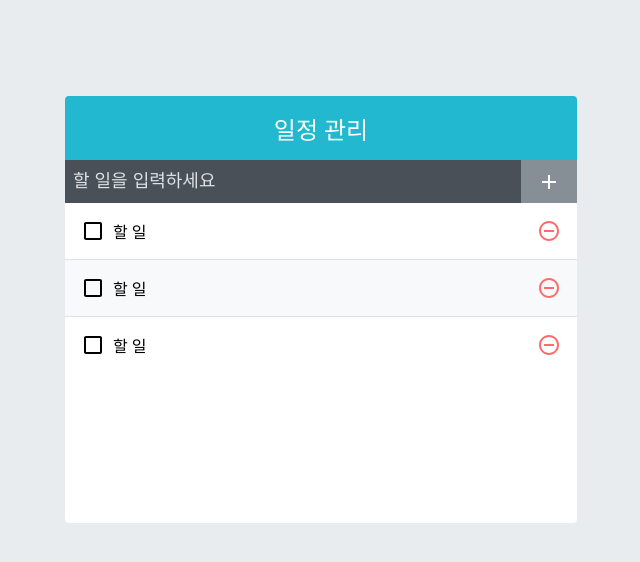
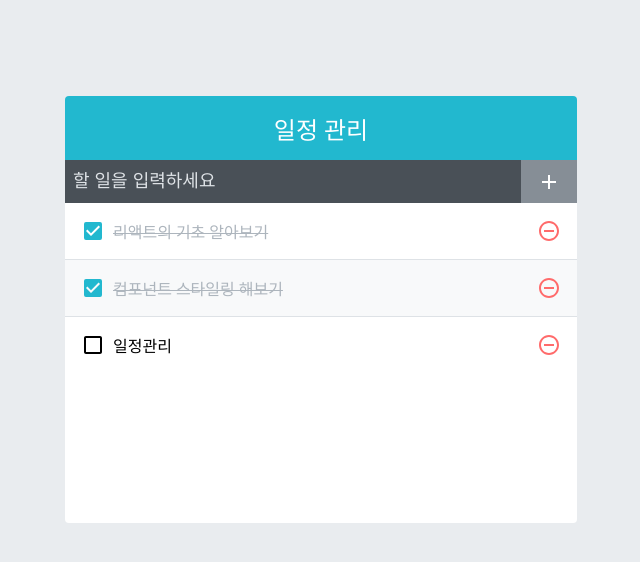
Before and after one commit to boyon99/react_todo-app, a React (Create React App) app: page / in a window 1280 px wide. Shown: the top 562 px of the page, without its empty margins (319-959 px from the left). Built offline with nearby package versions, Linux system fonts and the light colour scheme.

Commit message:
feat: Add app에서 todos 상태 사용하기

```diff
--- a/src/App.js
+++ b/src/App.js
@@ -2,13 +2,29 @@ import './App.css';
 import TodoTemplate from './components/TodoTemplate';
 import TodoInsert from './components/TodoInsert';
 import TodoList from './components/TodoList';
+import { useState } from 'react';
 
 function App() {
+  const [todos, setTodos] = useState([{
+    id: 1,
+    text: '리액트의 기초 알아보기',
+    checked: true
+  },
+  {
+    id: 2,
+    text: '컴포넌트 스타일링 해보기',
+    checked: true
+  },
+  {
+    id: 3,
+    text: '일정관리',
+    checked: false
+  }])
   return (
     <TodoTemplate>
       {/* children의 값으로  <TodoInsert />와 <TodoList />가 전달된다. */}
       <TodoInsert />
-      <TodoList />
+      <TodoList todos={todos} />
     </TodoTemplate>
   );
 }
--- a/src/components/TodoList.js
+++ b/src/components/TodoList.js
@@ -2,12 +2,12 @@ import React from 'react';
 import TodoListItem from './TodoListItem';
 import './TodoList.scss';
 
-const TodoList = () => {
+const TodoList = ({ todos }) => {
   return (
     <div className="TodoList">
-      <TodoListItem />
-      <TodoListItem />
-      <TodoListItem />
+      {todos.map(todo =>
+        <TodoListItem todo={todo} key={todo.id} />
+      )}
     </div>
   );
 };
--- a/src/components/TodoListItem.js
+++ b/src/components/TodoListItem.js
@@ -7,12 +7,13 @@ import {
 import cn from 'classnames';
 import './TodoListItem.scss';
 
-const TodoListItem = () => {
+const TodoListItem = ({ todo }) => {
+  const { text, checked } = todo;
   return (
     <div className="TodoListItem">
-      <div className="checkbox">
-        <MdCheckBoxOutlineBlank />
-        <div className='text'>할 일</div>
+      <div className={cn('checkbox', { checked })}>
+        {checked ? <MdCheckBox /> : <MdCheckBoxOutlineBlank />}
+        <div className='text'>{text}</div>
       </div>
       <div className='remove'>
         <MdRemoveCircleOutline />
```
